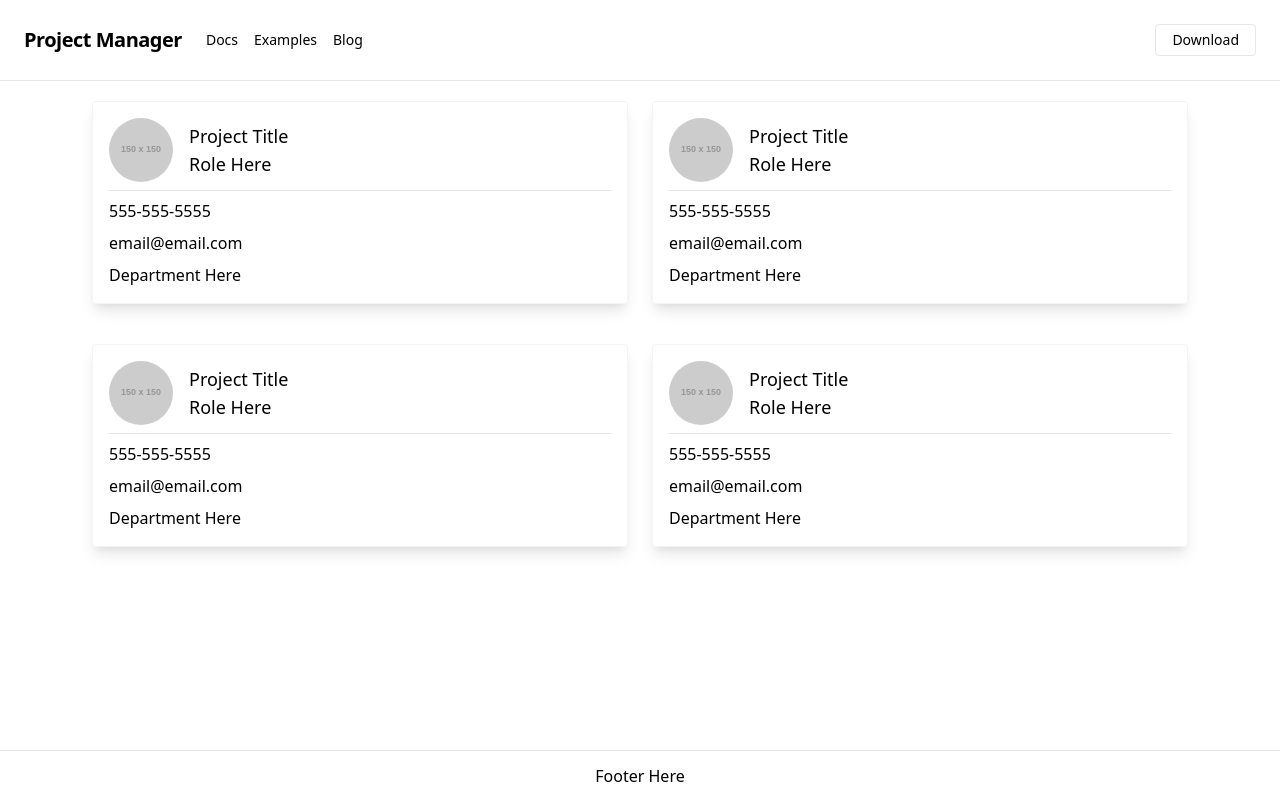
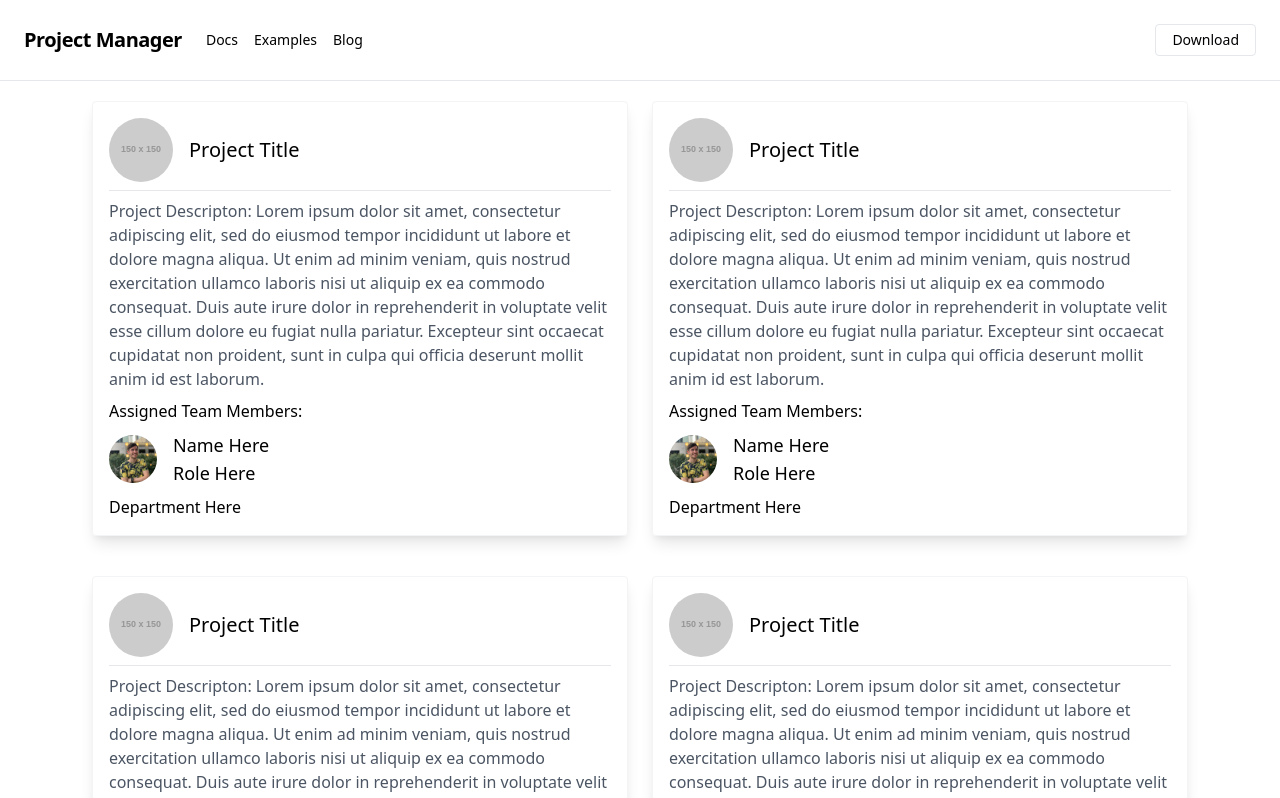
Before and after one commit to ryangautier1/project-manager, a React (Create React App) app: page / in a window 1280 px wide. Shown: the top 798 px of the page. Built offline with nearby package versions, Linux system fonts and the light colour scheme; the HTML template or start-up script is replaced by a standard one.

Commit message:
add an assigned employee to project card

```diff
--- a/src/components/ProjectCard/index.js
+++ b/src/components/ProjectCard/index.js
@@ -1,4 +1,5 @@
 import React from "react";
+import pic from "../../ryanpicturesquare.png"
 import "./style.css"
 
 function ProjectCard() {
@@ -10,14 +11,20 @@ function ProjectCard() {
         {/* Container for Card Heading */}
         <div className="mb-2 flex flex-row items-center">
           <img className="inline-block rounded-full h-16 w-16" src="https://via.placeholder.com/150x150" alt="placeholder" />
+          <div className="inline-block text-xl ml-4">
+            <div>Project Title</div>
+          </div>
+        </div>
+        <hr />
+        <div className="mt-2 text-gray-600">Project Descripton: Lorem ipsum dolor sit amet, consectetur adipiscing elit, sed do eiusmod tempor incididunt ut labore et dolore magna aliqua. Ut enim ad minim veniam, quis nostrud exercitation ullamco laboris nisi ut aliquip ex ea commodo consequat. Duis aute irure dolor in reprehenderit in voluptate velit esse cillum dolore eu fugiat nulla pariatur. Excepteur sint occaecat cupidatat non proident, sunt in culpa qui officia deserunt mollit anim id est laborum.</div>
+        <div className="mt-2">Assigned Team Members: </div>
+        <div className="my-2 flex flex-row items-center">
+          <img className="inline-block rounded-full h-12 w-12" src={pic} alt="placeholder" />
           <div className="inline-block text-lg ml-4">
-            <div>Project Title</div>
+            <div>Name Here</div>
             <div className="text-orange-500">Role Here</div>
           </div>
         </div>
-        <hr />
-        <div className="mt-2">555-555-5555</div>
-        <div className="mt-2">email@email.com</div>
         <div className="mt-2">Department Here</div>
       </div>
     </div>
--- a/src/components/ProjectCard/style.css
+++ b/src/components/ProjectCard/style.css
@@ -1,5 +1,5 @@
 #project-card {
-  min-width: 50%;
+  width: 50%;
 }
 
 @media screen and (max-width: 850px) {
```
